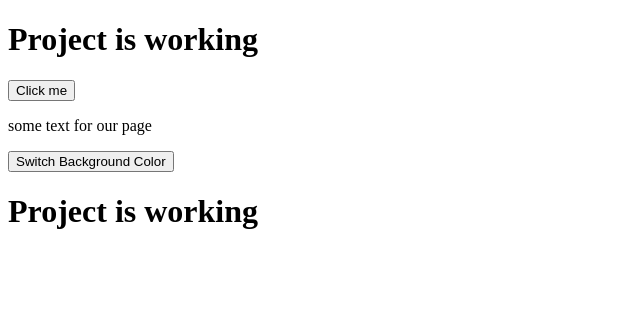
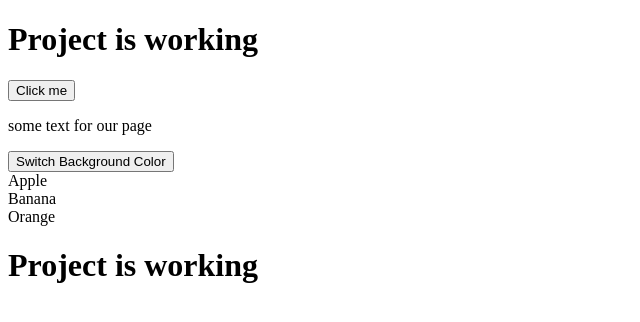
Before and after one commit to cdlavacudeg/angular-goal-planner, an Angular app: page / in a window 1280 px wide. Shown: the top 322 px of the page, without its empty margins (0-640 px from the left). Built offline with nearby package versions, Linux system fonts and the light colour scheme.

Commit message:
[Add] Angular directives

```diff
--- a/src/app/header/header.component.html
+++ b/src/app/header/header.component.html
@@ -4,3 +4,7 @@
 
 <p [class.red-color]="isRed">some text for our page</p>
 <button (click)="change()">Switch Background Color</button>
+<div *ngIf="products.length > 0">
+  <div *ngFor="let product of products">{{ product }}</div>
+</div>
+<div *ngIf="products.length === 0">There are no products</div>
--- a/src/app/header/header.component.ts
+++ b/src/app/header/header.component.ts
@@ -1,10 +1,11 @@
 import { Component } from '@angular/core';
 import { CommonModule } from '@angular/common';
+import { NgFor, NgIf } from '@angular/common';
 
 @Component({
   selector: 'app-header',
   standalone: true,
-  imports: [CommonModule],
+  imports: [CommonModule, NgFor, NgIf],
   templateUrl: './header.component.html',
   styleUrls: ['./header.component.css'],
 })
@@ -12,6 +13,7 @@ export class HeaderComponent {
   title = 'Goal Planner';
   dynamycClass = ['dynamycClass', 'highlight', 'bold', 'italic'];
   isRed = false;
+  products = ['Apple', 'Banana', 'Orange'];
 
   constructor() {
     setTimeout(() => {
@@ -26,5 +28,6 @@ export class HeaderComponent {
 
   change() {
     this.isRed = !this.isRed;
+    this.products.pop();
   }
 }
```
